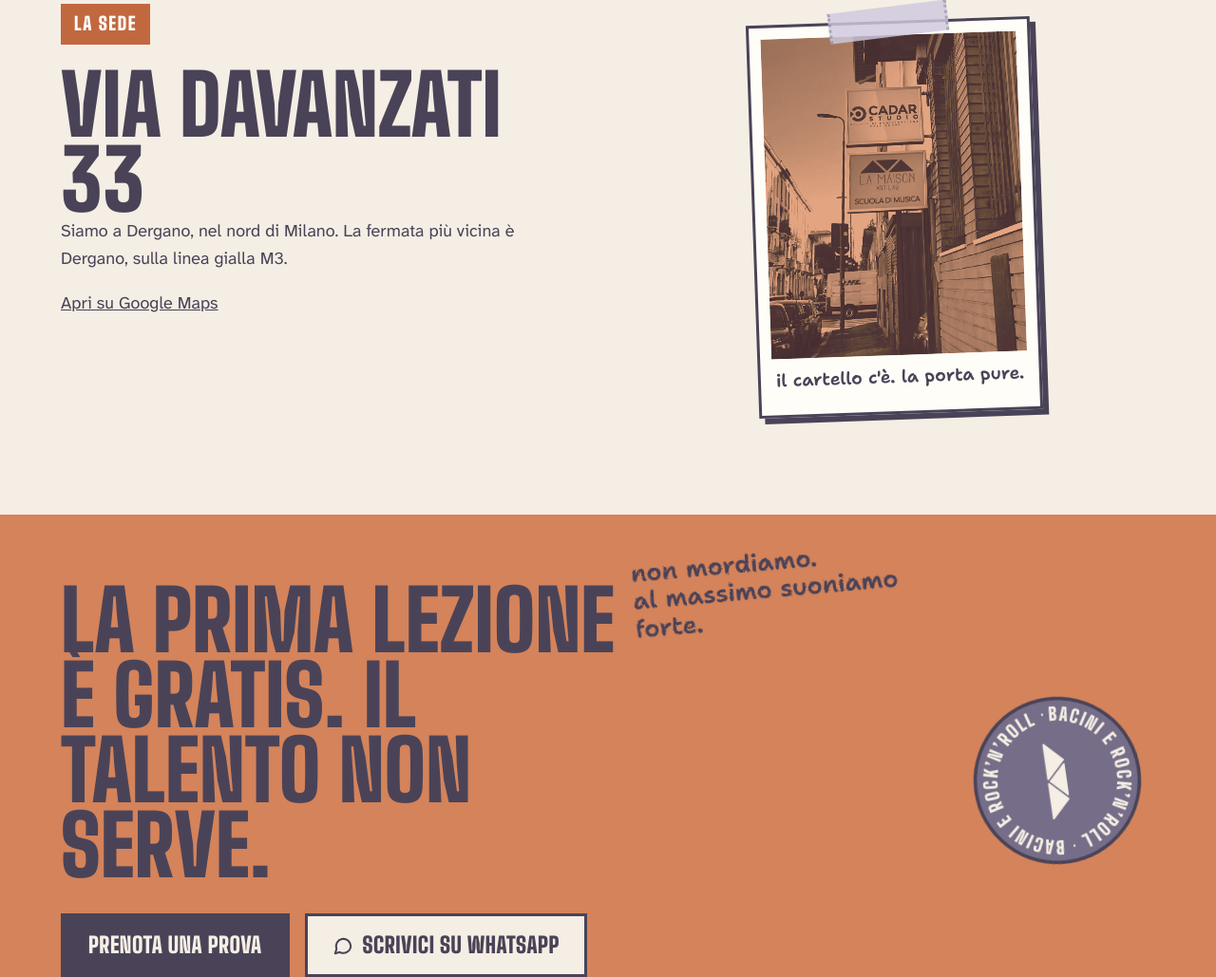
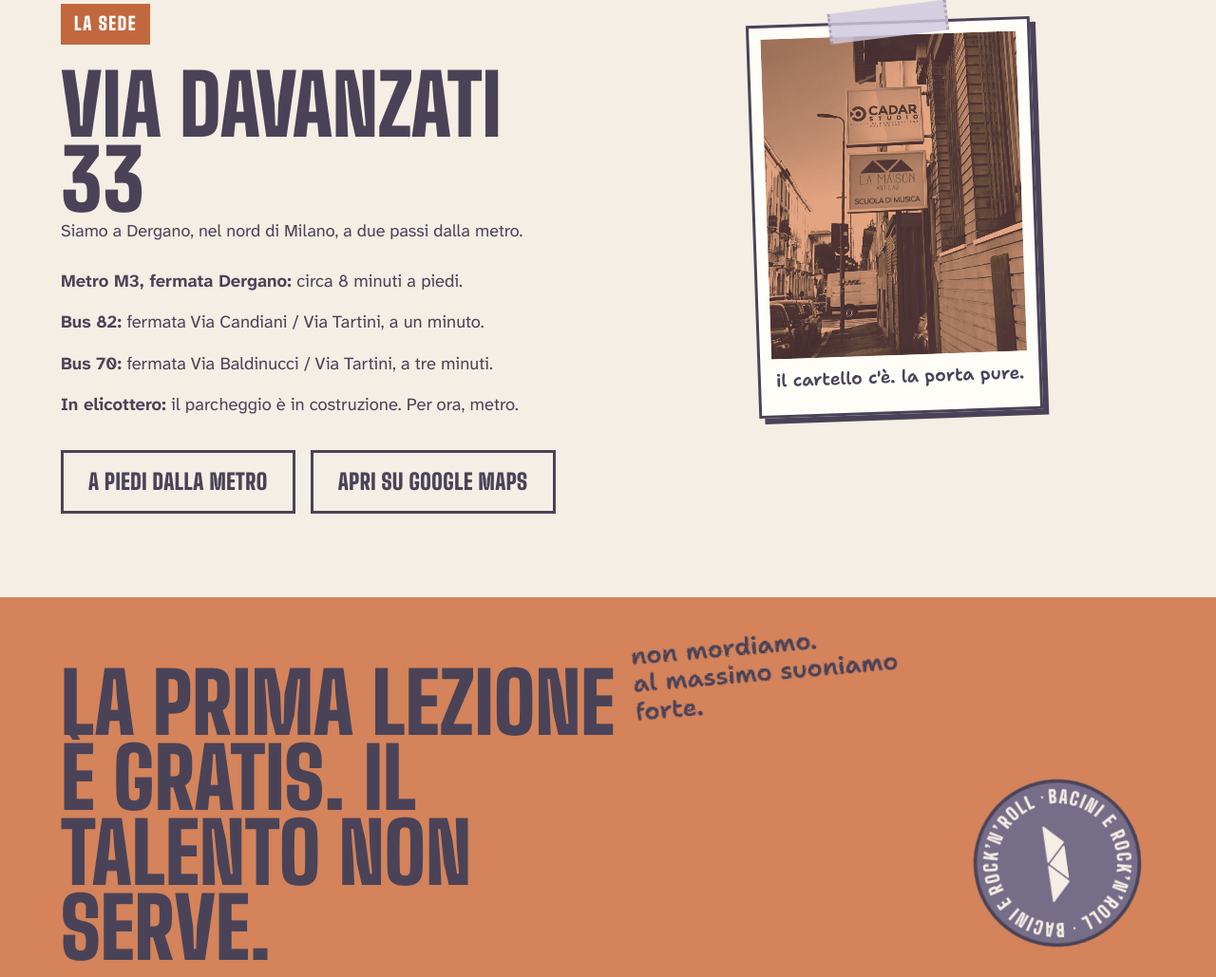
Before and after one commit to La-Maison-Art-Lab/sito, a plain HTML site: page chi-siamo.html in a window 1280 px wide. Shown: the part 2648-3677 px from the top of the page at 95% size. Drawn offline with Linux system fonts and the light colour scheme.

Commit message:
Foto vera di Francesco; come arrivare con M3, bus 82 e 70 e percorso a piedi dalla metro
Co-Authored-By: Claude Opus 5.5 <noreply@anthropic.com>

```diff
--- a/chi-siamo.html
+++ b/chi-siamo.html
@@ -49,8 +49,14 @@
 
 <section class="sezione"><div class="wrap due">
 <div><span class="etichetta">La sede</span><h2>Via Davanzati 33</h2>
-<p>Siamo a Dergano, nel nord di Milano. La fermata più vicina è Dergano, sulla linea gialla M3.</p>
-<p><a href="https://www.google.com/maps/search/?api=1&query=Via+Bernardo+Davanzati+33+Milano">Apri su Google Maps</a></p></div>
+<p>Siamo a Dergano, nel nord di Milano, a due passi dalla metro.</p>
+<ul class="contatti-lista">
+<li><strong>Metro M3, fermata Dergano:</strong> circa 8 minuti a piedi.</li>
+<li><strong>Bus 82:</strong> fermata Via Candiani / Via Tartini, a un minuto.</li>
+<li><strong>Bus 70:</strong> fermata Via Baldinucci / Via Tartini, a tre minuti.</li>
+<li><strong>In elicottero:</strong> il parcheggio è in costruzione. Per ora, metro.</li>
+</ul>
+<div class="bottoni"><a class="btn btn-wa" href="https://www.google.com/maps/dir/?api=1&origin=Dergano+M3+Milano&destination=Via+Bernardo+Davanzati+33+Milano&travelmode=walking">A piedi dalla metro</a><a class="btn btn-wa" href="https://www.google.com/maps/search/?api=1&query=Via+Bernardo+Davanzati+33+Milano">Apri su Google Maps</a></div></div>
 <div class="sede-foto"><figure class="polaroid nastrino"><span class="duo"><img src="foto/sede-via-davanzati.jpg" alt="L insegna della scuola in via Davanzati" loading="lazy"></span><figcaption>il cartello c'è. la porta pure.</figcaption></figure></div>
 </div></section>
 
```
Also changed, not shown: foto/francesco-batteria.jpg.
